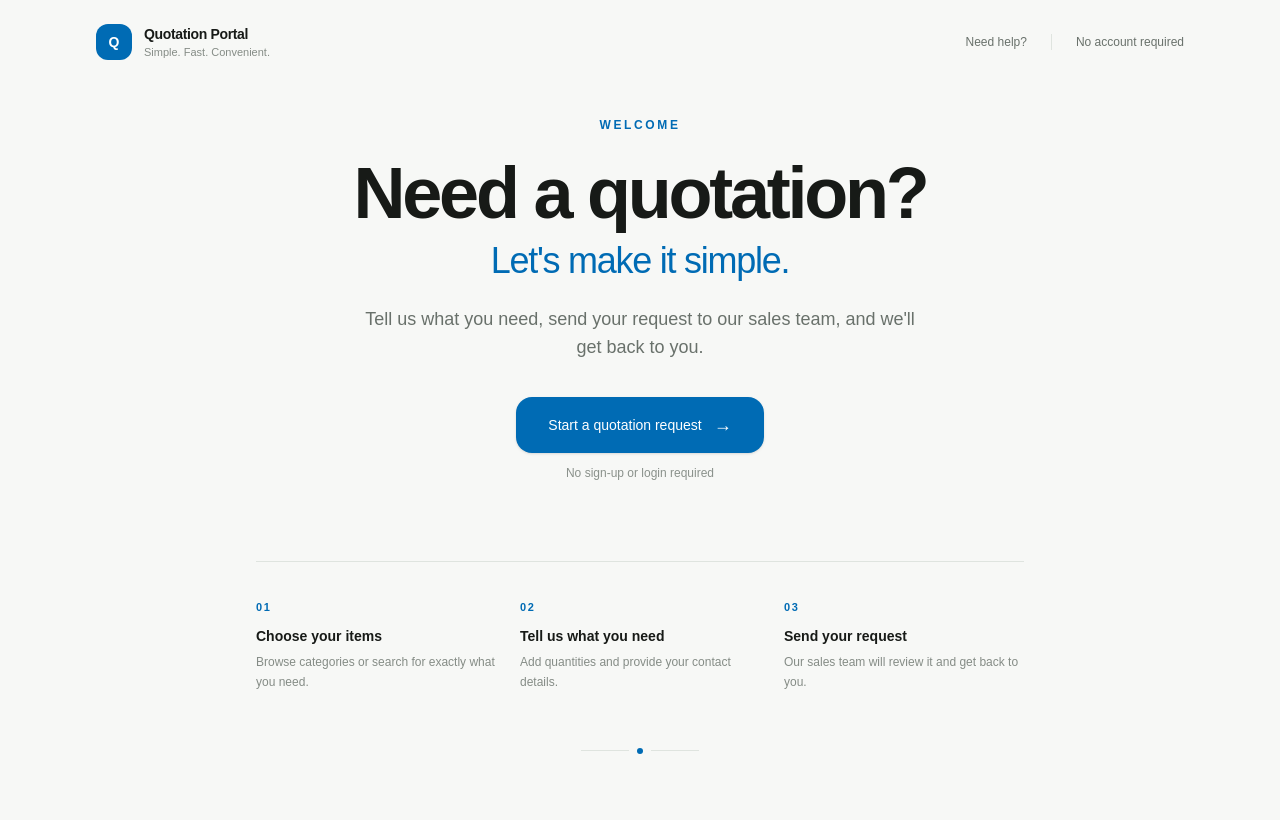
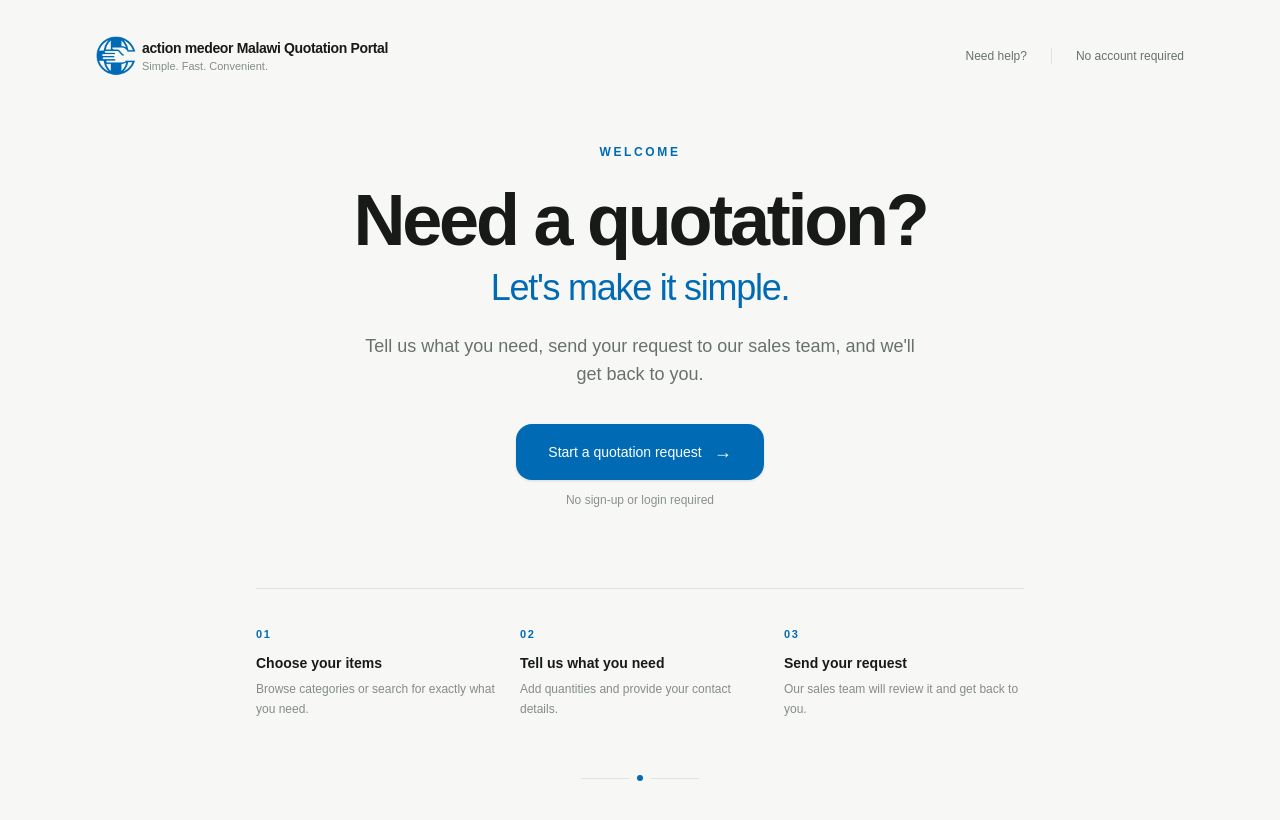
Before and after one commit to JesseySitima/quotation-portal, a Next.js app in the folder frontend/: page / in a window 1280 px wide. Shown: the top 820 px of the page. Built offline with nearby package versions, Linux system fonts and the light colour scheme.

Commit message:
logo implementation on header

```diff
--- a/frontend/app/page.tsx
+++ b/frontend/app/page.tsx
@@ -1,27 +1,13 @@
 import Link from "next/link";
+import QuotationHeader from "@/components/quotation/QuotationHeader";
 
 export default function Home() {
   return (
     <main className="min-h-screen bg-[#f7f8f6] text-[#171a17]">
       {/* Header */}
-      <header className="mx-auto flex w-full max-w-6xl items-center justify-between px-6 py-6 lg:px-8">
-        <div className="flex items-center gap-3">
-          {/* Replace with company logo later */}
-          <div className="flex h-9 w-9 items-center justify-center rounded-xl bg-[#006BB4] text-sm font-bold text-white">
-            Q
-          </div>
-
-          <div>
-            <p className="text-sm font-semibold tracking-tight">
-              Quotation Portal
-            </p>
-
-            <p className="text-[11px] text-[#858c86]">
-              Simple. Fast. Convenient.
-            </p>
-          </div>
-        </div>
-
+      <QuotationHeader
+        subtitle="Simple. Fast. Convenient."
+        rightContent={
           <div className="hidden items-center gap-6 text-xs text-[#69716b] sm:flex">
             <span>Need help?</span>
 
@@ -29,7 +15,8 @@ export default function Home() {
 
             <span>No account required</span>
           </div>
-      </header>
+        }
+      />
 
       {/* Main */}
       <section className="mx-auto flex min-h-[calc(100vh-88px)] w-full max-w-6xl items-center px-6 pb-16 pt-8 lg:px-8">
--- a/frontend/app/quotation/page.tsx
+++ b/frontend/app/quotation/page.tsx
@@ -255,7 +255,17 @@ export default function QuotationPage() {
 
   return (
     <main className="min-h-screen bg-[#f7f8f6] text-[#171a17]">
-    <QuotationHeader />
+      <QuotationHeader
+        subtitle="Request a quotation"
+        rightContent={
+          <a
+            href="/"
+            className="text-xs text-[#69716b] transition-colors hover:text-[#006BB4]"
+          >
+            ← Back
+          </a>
+        }
+      />
 
       <section className="mx-auto w-full max-w-6xl px-6 pb-20 pt-8 lg:px-8">
         {submittedQuotation ? (
--- a/frontend/components/quotation/QuotationHeader.tsx
+++ b/frontend/components/quotation/QuotationHeader.tsx
@@ -1,28 +1,38 @@
-export default function QuotationHeader() {
+import Image from "next/image";
+
+interface QuotationHeaderProps {
+  subtitle: string;
+  rightContent?: React.ReactNode;
+}
+
+export default function QuotationHeader({
+  subtitle,
+  rightContent,
+}: QuotationHeaderProps) {
   return (
     <header className="mx-auto flex w-full max-w-6xl items-center justify-between px-6 py-6 lg:px-8">
-      <div className="flex items-center gap-3">
-        <div className="flex h-9 w-9 items-center justify-center rounded-xl bg-[#006BB4] text-sm font-bold text-white">
-          Q
+     <div className="flex items-center gap-1.5">
+  <div className="flex h-16 w-auto items-center">
+    <Image
+      src="/amm-logo.png"
+      alt="Action Medeor logo"
+      width={40}
+      height={40}
+      className="object-contain"
+      priority
+    />
   </div>
 
   <div>
     <p className="text-sm font-semibold tracking-tight">
-            Quotation Portal
+      action medeor Malawi Quotation Portal
     </p>
 
-          <p className="text-[11px] text-[#858c86]">
-            Request a quotation
-          </p>
+    <p className="text-[11px] text-[#858c86]">{subtitle}</p>
   </div>
 </div>
 
-      <a
-        href="/"
-        className="text-xs text-[#69716b] transition-colors hover:text-[#006BB4]"
-      >
-        ← Back
-      </a>
+      {rightContent}
     </header>
   );
 }
```
Also changed, not shown: frontend/public/amm-logo.png (added). Lines whose indentation alone changed are shown as unchanged.
